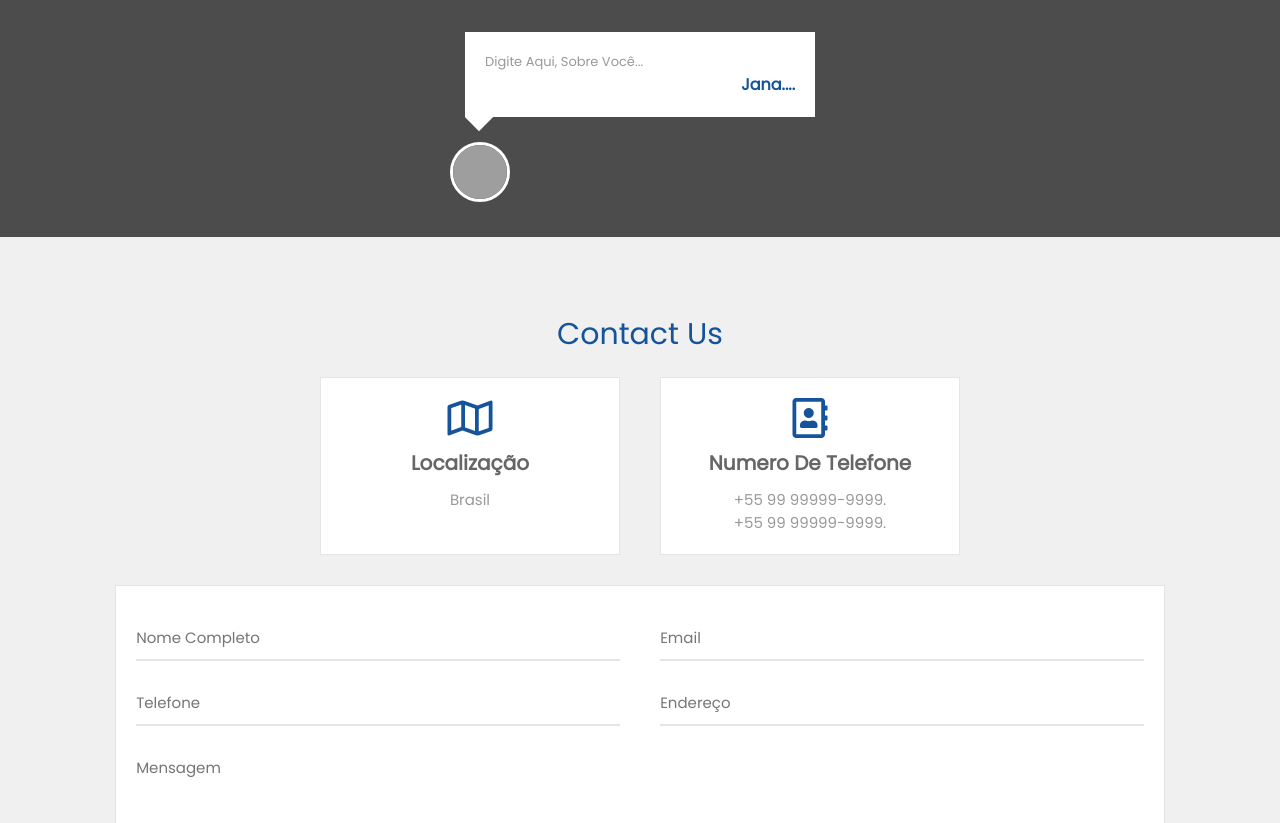
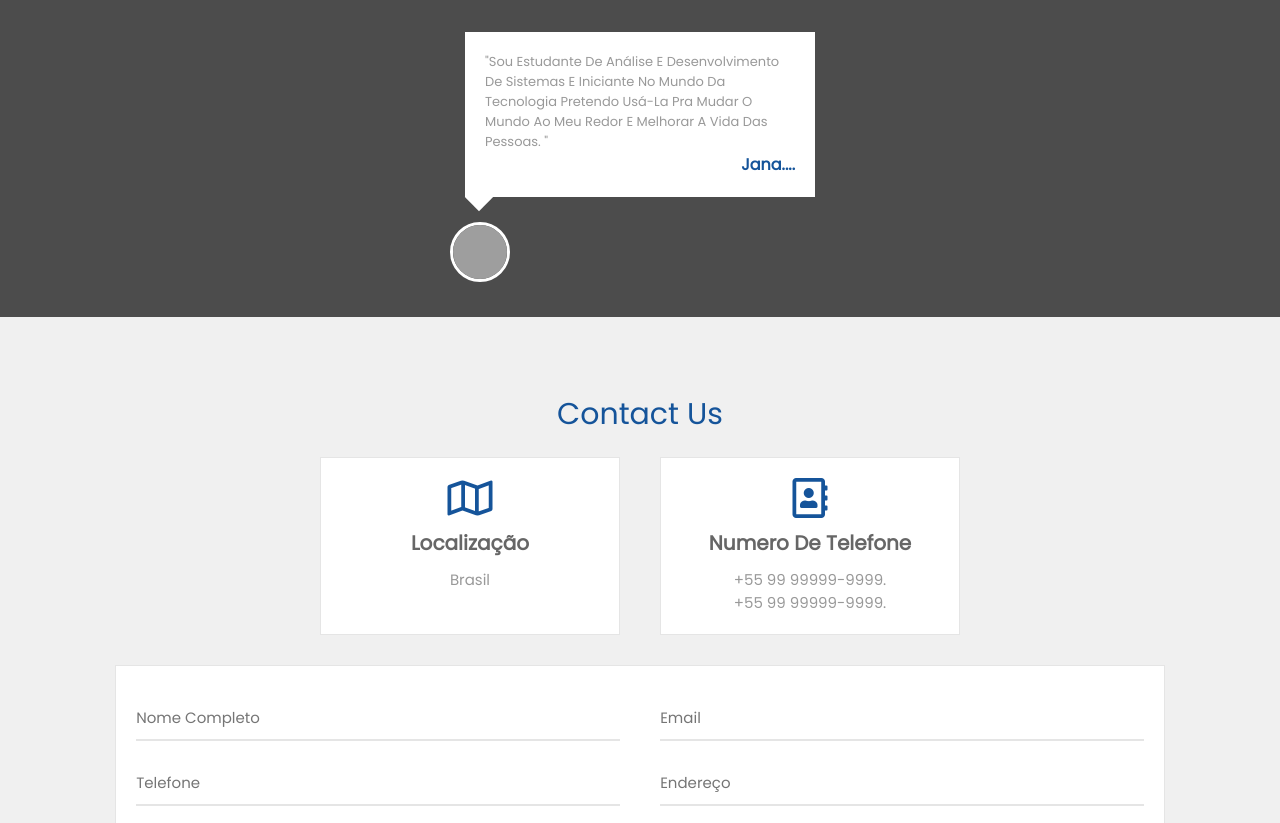
Before and after one commit to Joaokalin/Hackathon-Two, a plain HTML site: page project/site/index.html in a window 1280 px wide. Shown: the part 7357-8180 px from the top of the page. Drawn offline with nearby package versions, Linux system fonts and the light colour scheme; grey boxes are pictures that could not be loaded.

Commit message:
Feat: add jana about

```diff
--- a/project/site/index.html
+++ b/project/site/index.html
@@ -423,7 +423,7 @@
         </div>
 
         <div class="box">
-            <p>Digite aqui, sobre você...</p>
+            <p>"Sou estudante de Análise e desenvolvimento de sistemas e iniciante no mundo da tecnologia pretendo usá-la pra mudar o mundo ao meu redor e melhorar a vida das pessoas. "</p>
             <h3>Jana....</h3>
             <img src="https://media-exp1.licdn.com/dms/image/C4D03AQFkCFnLTcnRuQ/profile-displayphoto-shrink_400_400/0/1650899764416?e=1657152000&v=beta&t=CzvMaaEiOmnFJQNbCC8gsHDktQKCEfBZZ0Wpl30A9z4" alt="">
         </div>
```
